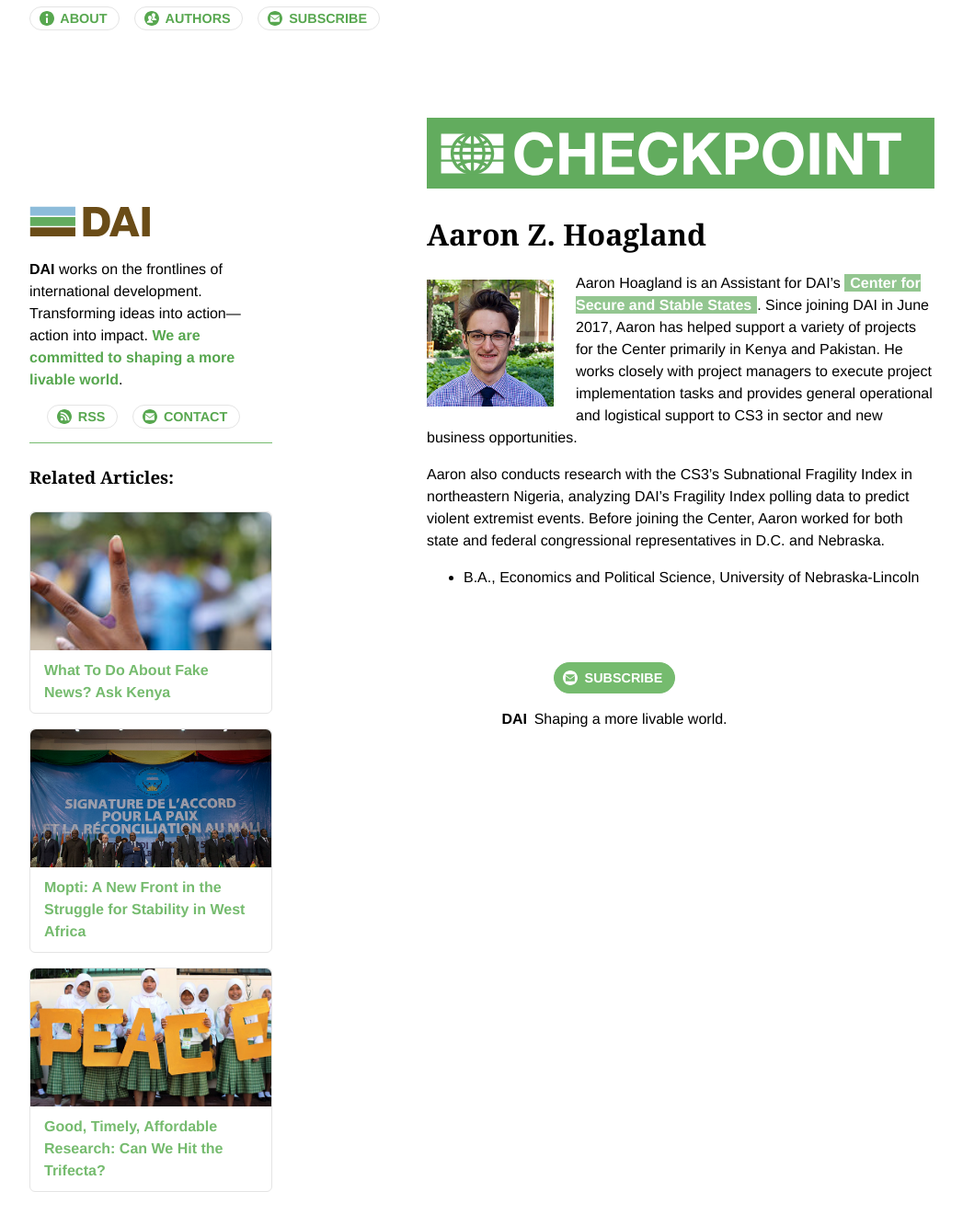
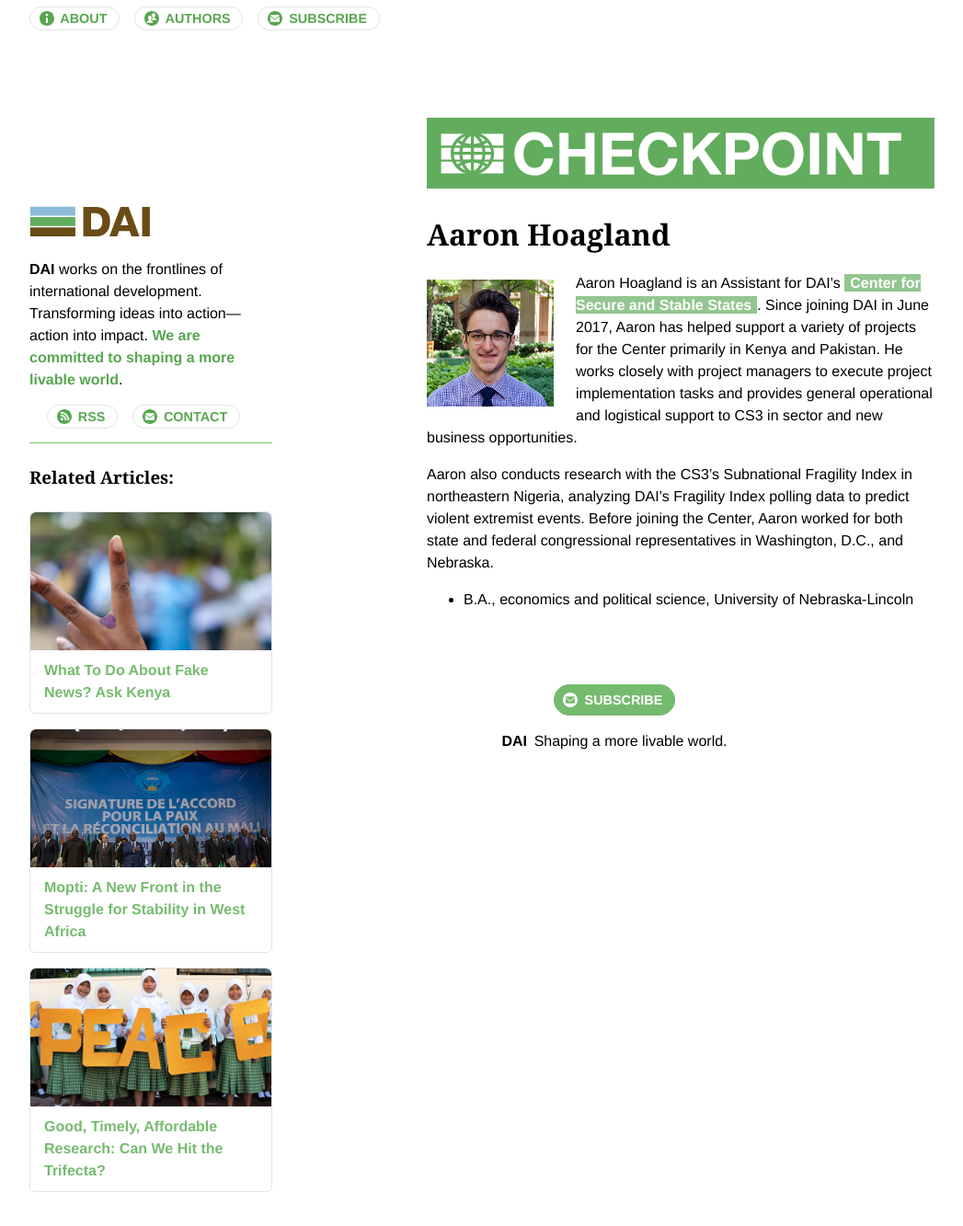
Before and after one commit to BryanSchuetz/CS-, a Jekyll site: the page built from _authors/aaron-hoagland.markdown, in a window 1280 px wide. Shown: the whole page at 92% size, without its empty margins (116-1163 px from the left). Built offline with Jekyll 4.4.1, drawn with Linux system fonts in a browser that asks for light colours.

Commit message:
Updated Aaron Hoagland

```diff
--- a/_authors/aaron-hoagland.markdown
+++ b/_authors/aaron-hoagland.markdown
@@ -1,5 +1,5 @@
 ---
-title: Aaron Z. Hoagland
+title: Aaron Hoagland
 date: 2017-09-08 13:44:00 Z
 Image: "/uploads/PersonImage.jpg"
 ---
@@ -8,6 +8,6 @@ Aaron Hoagland is an Assistant for DAI’s [Center for Secure and Stable States]
 
 <!--more-->
 
-Aaron also conducts research with the CS3’s Subnational Fragility Index in northeastern Nigeria, analyzing DAI’s Fragility Index polling data to predict violent extremist events. Before joining the Center, Aaron worked for both state and federal congressional representatives in D.C. and Nebraska.
+Aaron also conducts research with the CS3’s Subnational Fragility Index in northeastern Nigeria, analyzing DAI’s Fragility Index polling data to predict violent extremist events. Before joining the Center, Aaron worked for both state and federal congressional representatives in Washington, D.C., and Nebraska.
 
-* B.A., Economics and Political Science, University of Nebraska-Lincoln
+* B.A., economics and political science, University of Nebraska-Lincoln
```
